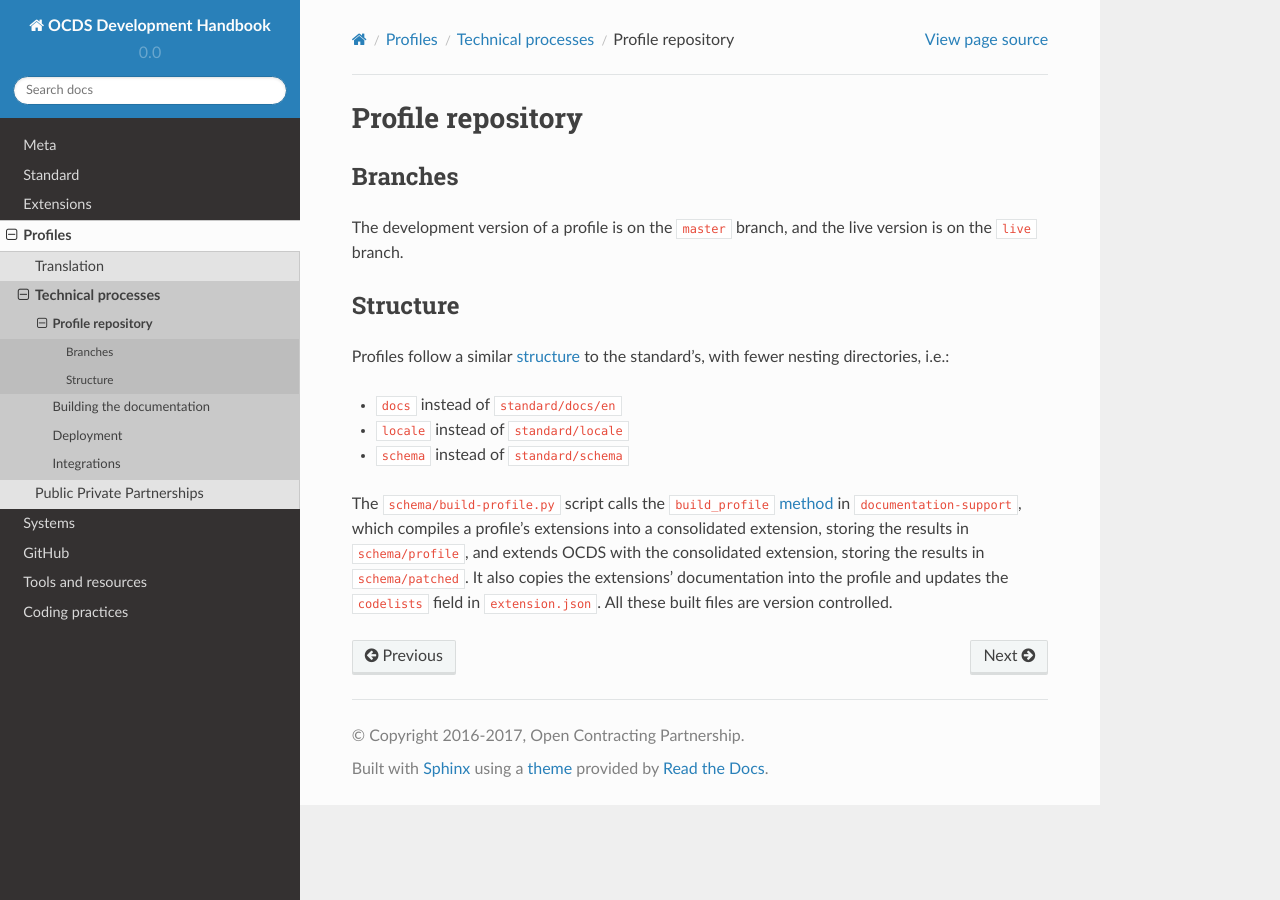
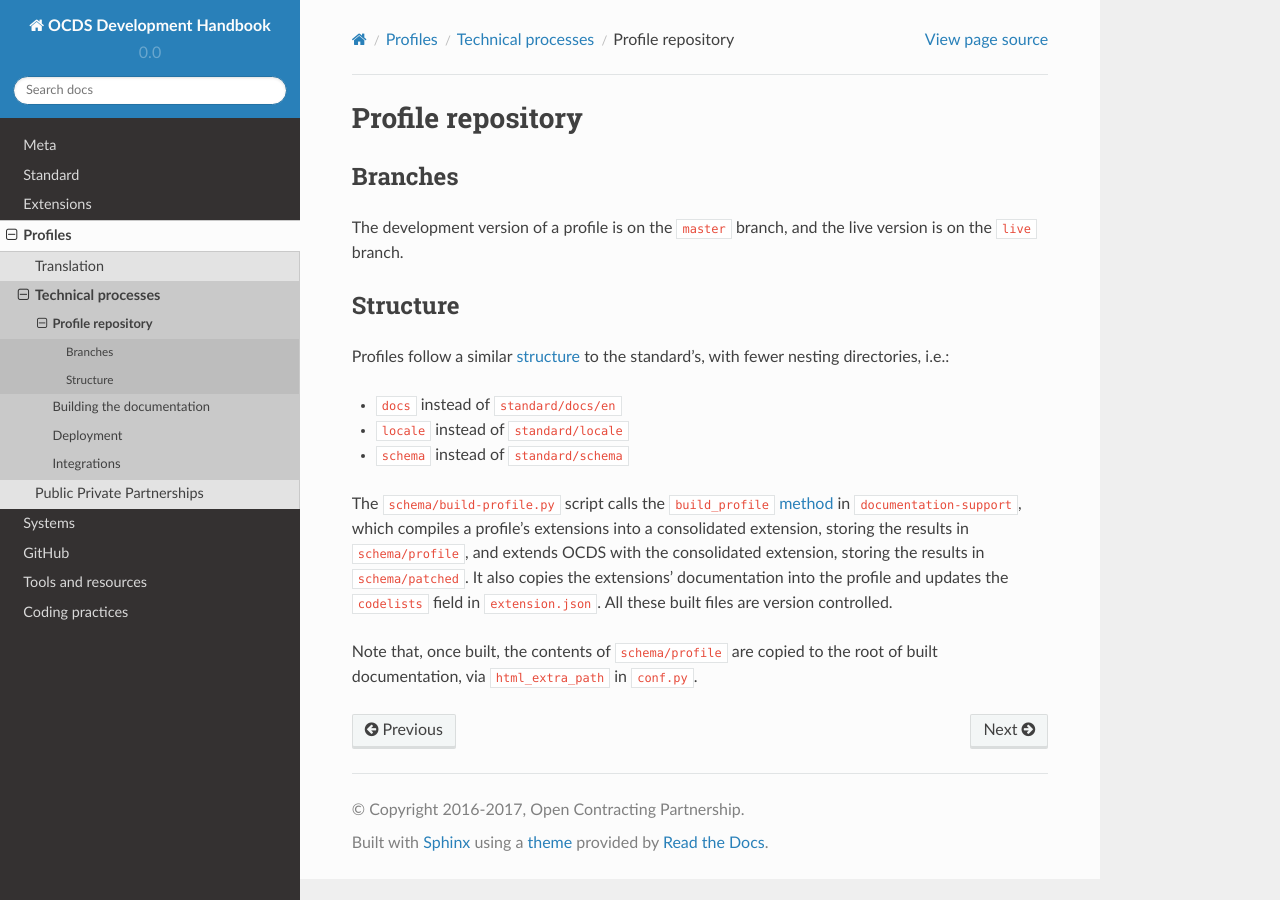
Before and after one commit to open-contracting/standard-development-handbook, a Sphinx documentation site: the page built from docs/profiles/technical/repository.md, in a window 1280 px wide. Built offline with Sphinx 7.4.7 and the Read the Docs theme 2.0.0, drawn with Linux system fonts in a browser that asks for light colours.

Commit message:
Note the copying of the consolidated extension to the root of the build documentation

```diff
--- a/docs/profiles/technical/repository.md
+++ b/docs/profiles/technical/repository.md
@@ -13,3 +13,5 @@ Profiles follow a similar [structure](../standard/technical/repository#structure
 * `schema` instead of `standard/schema`
 
 The [`schema/build-profile.py`](https://github.com/open-contracting/standard_profile_template/blob/master/schema/build-profile.py) script calls the [`build_profile` method](https://github.com/open-contracting/documentation-support/blob/master/ocdsdocumentationsupport/__init__.py) in `documentation-support`, which compiles a profile's extensions into a consolidated extension, storing the results in `schema/profile`, and extends OCDS with the consolidated extension, storing the results in `schema/patched`. It also copies the extensions' documentation into the profile and updates the `codelists` field in `extension.json`. All these built files are version controlled.
+
+Note that, once built, the contents of `schema/profile` are copied to the root of built documentation, via `html_extra_path` in `conf.py`.
```
